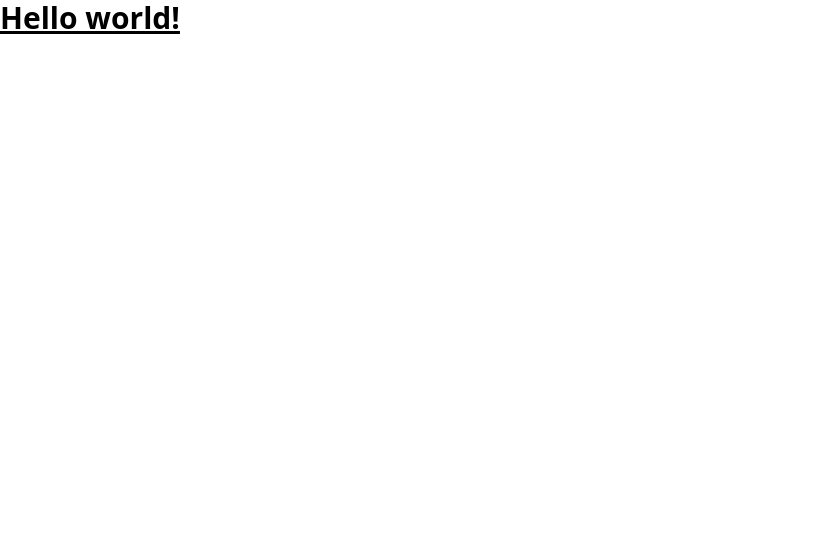
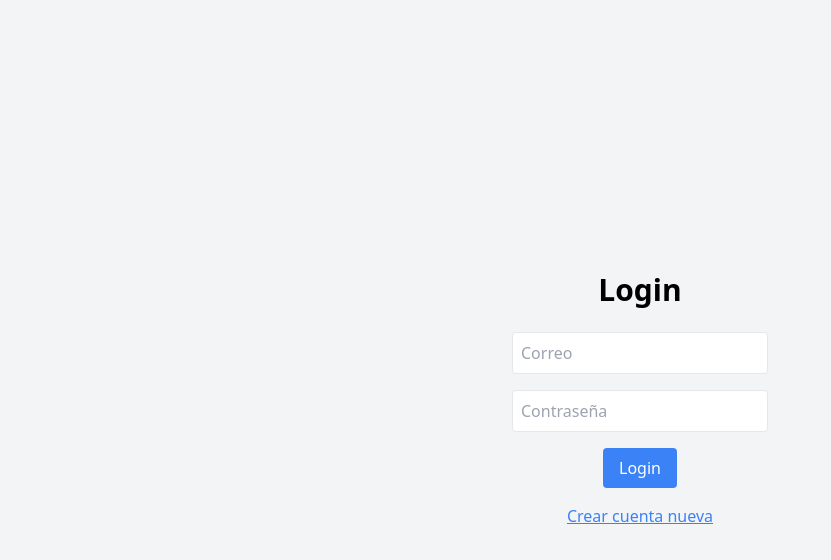
Before and after one commit to GabrielAlfaro07/Digital-Communications-Notebook, a React (Vite) app in the folder Frontend/Digital Communications Notebook/: page / in a window 1280 px wide. Shown: the top 560 px of the page, without its empty margins (0-831 px from the left). Built offline with nearby package versions, Linux system fonts and the light colour scheme.

Commit message:
Login and create account windows

```diff
--- a/Frontend/Digital Communications Notebook/src/App.tsx
+++ b/Frontend/Digital Communications Notebook/src/App.tsx
@@ -1,3 +1,27 @@
-export default function App() {
-  return <h1 className="text-3xl font-bold underline">Hello world!</h1>;
-}
+import React, { useState } from 'react';
+import LoginScreen from './components/LoginScreen';
+import RegisterScreen from './components/RegisterScreen';
+
+const App: React.FC = () => {
+  const [showLogin, setShowLogin] = useState(true);
+
+  const handleRegisterClick = () => {
+    setShowLogin(false);
+  };
+
+  const handleBackToLogin = () => {
+    setShowLogin(true);
+  };
+
+  return (
+    <div>
+      {showLogin ? (
+        <LoginScreen onRegisterClick={handleRegisterClick} />
+      ) : (
+        <RegisterScreen onBackClick={handleBackToLogin} />
+      )}
+    </div>
+  );
+};
+
+export default App;
--- /dev/null
+++ b/Frontend/Digital Communications Notebook/src/components/LoginScreen.tsx
@@ -0,0 +1,43 @@
+import React, { useState } from 'react';
+
+interface LoginScreenProps {
+  onRegisterClick: () => void;
+}
+
+const LoginScreen: React.FC<LoginScreenProps> = ({ onRegisterClick }) => {
+  const [email, setEmail] = useState<string>('');
+  const [password, setPassword] = useState<string>('');
+
+  const handleLogin = () => {
+    // Lógica para manejar el login
+    console.log('Login:', { email, password });
+  };
+
+  return (
+    <div className="flex flex-col items-center justify-center h-screen bg-gray-100">
+      <h2 className="text-3xl font-bold mb-6">Login</h2>
+      <input
+        type="email"
+        className="p-2 mb-4 border rounded w-64"
+        placeholder="Correo"
+        value={email}
+        onChange={(e) => setEmail(e.target.value)}
+      />
+      <input
+        type="password"
+        className="p-2 mb-4 border rounded w-64"
+        placeholder="Contraseña"
+        value={password}
+        onChange={(e) => setPassword(e.target.value)}
+      />
+      <button className="bg-blue-500 text-white px-4 py-2 rounded mb-4" onClick={handleLogin}>
+        Login
+      </button>
+      <button className="text-blue-500 underline" onClick={onRegisterClick}>
+        Crear cuenta nueva
+      </button>
+    </div>
+  );
+};
+
+export default LoginScreen;
--- /dev/null
+++ b/Frontend/Digital Communications Notebook/src/components/RegisterScreen.tsx
@@ -0,0 +1,99 @@
+import React, { useState } from 'react';
+
+interface RegisterScreenProps {
+  onBackClick: () => void;
+}
+
+const RegisterScreen: React.FC<RegisterScreenProps> = ({ onBackClick }) => {
+  const [userType, setUserType] = useState<string>('estudiante');
+  const [username, setUsername] = useState<string>('');
+  const [email, setEmail] = useState<string>('');
+  const [password, setPassword] = useState<string>('');
+  const [extraField, setExtraField] = useState<string>('');
+
+  const handleRegister = () => {
+    console.log('Registro:', { username, email, password, userType, extraField });
+  };
+
+  const handleUserTypeChange = (e: React.ChangeEvent<HTMLSelectElement>) => {
+    setUserType(e.target.value);
+    setExtraField('');
+  };
+
+  return (
+    <div className="flex flex-col items-center justify-center h-screen bg-gray-100">
+      <h2 className="text-3xl font-bold mb-6">Crear cuenta nueva</h2>
+      <input
+        type="text"
+        className="p-2 mb-4 border rounded w-64"
+        placeholder="Username"
+        value={username}
+        onChange={(e) => setUsername(e.target.value)}
+      />
+      <input
+        type="email"
+        className="p-2 mb-4 border rounded w-64"
+        placeholder="Correo"
+        value={email}
+        onChange={(e) => setEmail(e.target.value)}
+      />
+      <input
+        type="password"
+        className="p-2 mb-4 border rounded w-64"
+        placeholder="Contraseña"
+        value={password}
+        onChange={(e) => setPassword(e.target.value)}
+      />
+
+      <select
+        className="p-2 mb-4 border rounded w-64"
+        value={userType}
+        onChange={handleUserTypeChange}
+      >
+        <option value="estudiante">Estudiante</option>
+        <option value="encargado">Encargado</option>
+        <option value="docente">Docente</option>
+      </select>
+
+      {userType === 'estudiante' && (
+        <input
+          type="text"
+          className="p-2 mb-4 border rounded w-64"
+          placeholder="Grado"
+          value={extraField}
+          onChange={(e) => setExtraField(e.target.value)}
+        />
+      )}
+      {userType === 'encargado' && (
+        <input
+          type="tel"
+          className="p-2 mb-4 border rounded w-64"
+          placeholder="Teléfono de emergencia"
+          value={extraField}
+          onChange={(e) => setExtraField(e.target.value)}
+        />
+      )}
+      {userType === 'docente' && (
+        <input
+          type="text"
+          className="p-2 mb-4 border rounded w-64"
+          placeholder="Especialidad"
+          value={extraField}
+          onChange={(e) => setExtraField(e.target.value)}
+        />
+      )}
+
+      <button
+        className="bg-blue-500 text-white px-4 py-2 rounded mb-4"
+        onClick={handleRegister}
+      >
+        Registrar
+      </button>
+      <button className="text-blue-500 underline" onClick={onBackClick}>
+        Volver al Login
+      </button>
+    </div>
+  );
+};
+
+export default RegisterScreen;
```
